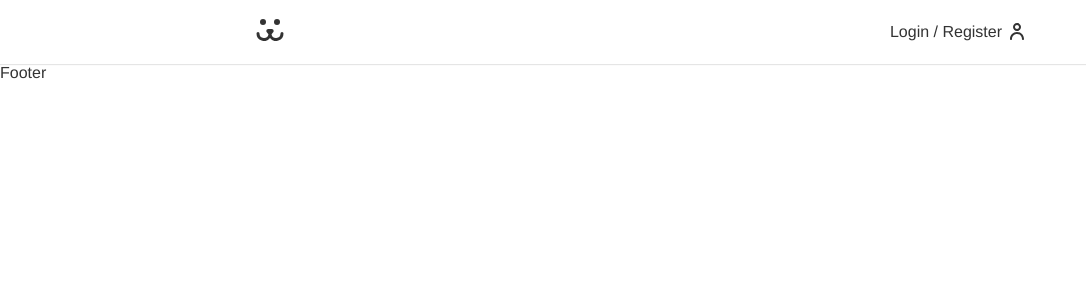
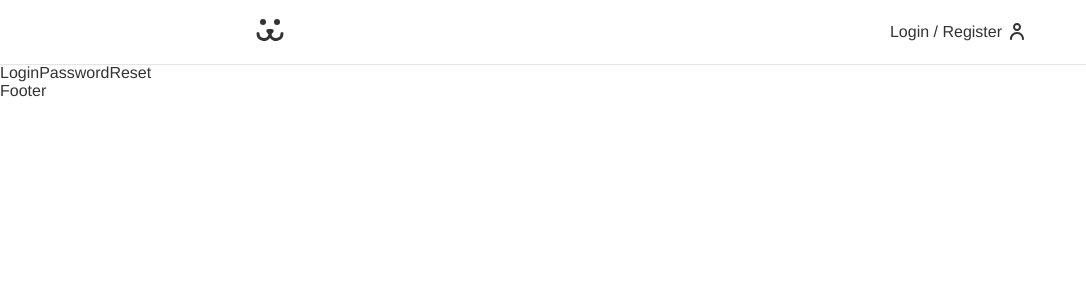
Before and after one commit to lucassodresa/dogs, a React (Vite) app: page /login/reset in a window 1280 px wide. Shown: the top 300 px of the page, without its empty margins (0-1086 px from the left). Built offline with nearby package versions, Linux system fonts and the light colour scheme.

Commit message:
Login routes

```diff
--- a/src/App.jsx
+++ b/src/App.jsx
@@ -12,7 +12,7 @@ function App() {
         <Header />
         <Routes>
           <Route path="/" element={<Home />} />
-          <Route path="/login" element={<Login />} />
+          <Route path="/login/*" element={<Login />} />
         </Routes>
         <Footer />
       </BrowserRouter>
--- a/src/Components/Login/Login.jsx
+++ b/src/Components/Login/Login.jsx
@@ -1,7 +1,21 @@
 import React from "react";
+import { Route, Routes } from "react-router-dom";
+import LoginCreate from "./LoginCreate";
+import LoginForm from "./LoginForm";
+import LoginPasswordLost from "./LoginPasswordLost";
+import LoginPasswordReset from "./LoginPasswordReset";
 
 const Login = () => {
-  return <div>Login</div>;
+  return (
+    <div>
+      <Routes>
+        <Route path="/" element={<LoginForm />} />
+        <Route path="create" element={<LoginCreate />} />
+        <Route path="lost" element={<LoginPasswordLost />} />
+        <Route path="reset" element={<LoginPasswordReset />} />
+      </Routes>
+    </div>
+  );
 };
 
 export default Login;
--- /dev/null
+++ b/src/Components/Login/LoginCreate.jsx
@@ -0,0 +1,7 @@
+import React from "react";
+
+const LoginCreate = () => {
+  return <div>LoginCreate</div>;
+};
+
+export default LoginCreate;
--- /dev/null
+++ b/src/Components/Login/LoginForm.jsx
@@ -0,0 +1,7 @@
+import React from "react";
+
+const LoginForm = () => {
+  return <div>LoginForm</div>;
+};
+
+export default LoginForm;
--- /dev/null
+++ b/src/Components/Login/LoginPasswordLost.jsx
@@ -0,0 +1,7 @@
+import React from "react";
+
+const LoginPasswordLost = () => {
+  return <div>LoginPasswordLost</div>;
+};
+
+export default LoginPasswordLost;
--- /dev/null
+++ b/src/Components/Login/LoginPasswordReset.jsx
@@ -0,0 +1,7 @@
+import React from "react";
+
+const LoginPasswordReset = () => {
+  return <div>LoginPasswordReset</div>;
+};
+
+export default LoginPasswordReset;
```
